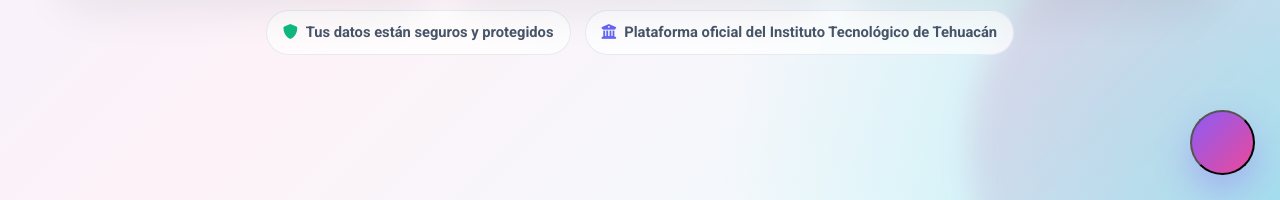
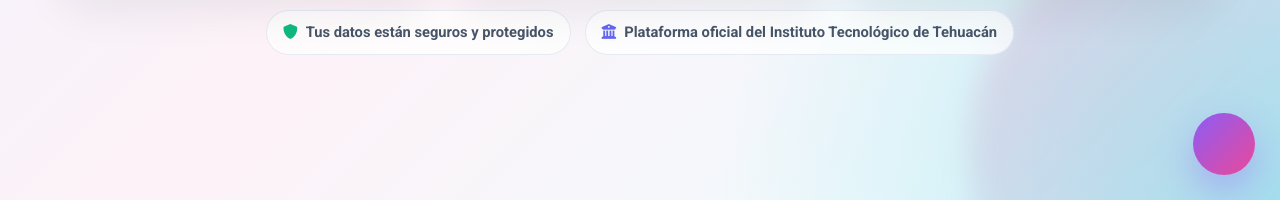
Before and after one commit to Christian060104/MideTuEstres, a PHP site: page /backend/frontend/index.html in a window 1280 px wide. Shown: the part 780-980 px from the top of the page. Run offline with PHP 8.4, Linux system fonts and the light colour scheme; some libraries are stand-ins or nearby versions.

Commit message:
prueba 10

```diff
--- a/backend/frontend/index.html
+++ b/backend/frontend/index.html
@@ -1038,7 +1038,7 @@
 </div>
 <!-- Chat Psicología -->
 <button class="psych-chat-button" onclick="openPsychChat()">
-    <i class="bi bi-chat-heart-fill"></i>
+  <i class="bi bi-chat-heart-fill"></i>
 </button>
 
 <div id="psychChatModal" class="psych-chat-modal">
--- a/backend/frontend/styles.css
+++ b/backend/frontend/styles.css
@@ -2615,3 +2615,19 @@ body.dark-mode .breathing-steps span {
     bottom: 18px;
   }
 }
+.psych-chat-button {
+  width: 62px;
+  height: 62px;
+  border-radius: 50%;
+  border: none;
+  display: flex;
+  align-items: center;
+  justify-content: center;
+  overflow: visible;
+  cursor: pointer;
+}
+
+.psych-chat-button i {
+  font-size: 28px;
+  line-height: 1;
+}
```
